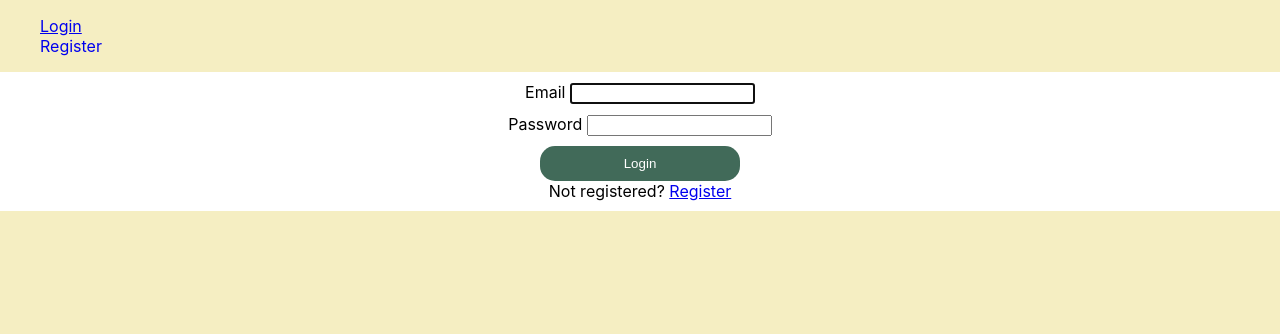
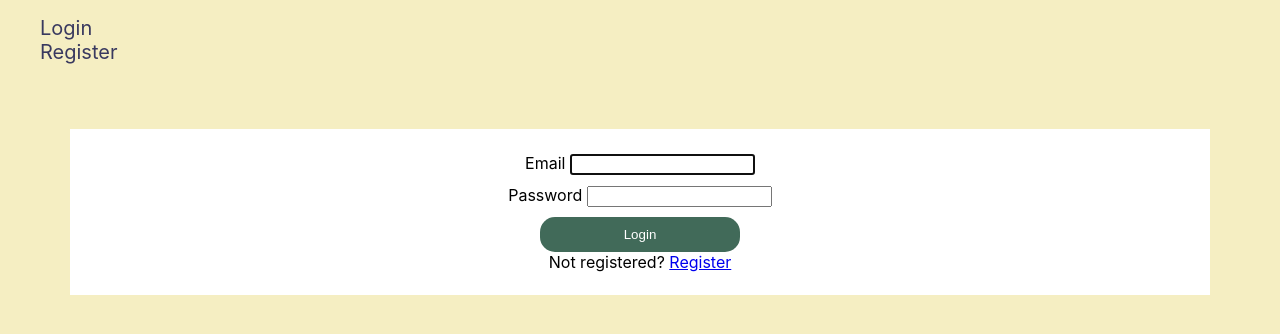
Before and after one commit to NathanCenter/FoodDiary, a React (Create React App) app in the folder FoodDiary/client/: page /login in a window 1280 px wide. Shown: the top 334 px of the page. Built offline with nearby package versions, Linux system fonts and the light colour scheme; no server answers.

Commit message:
fixed the log out and added styling to the register and log in buttons

```diff
--- a/FoodDiary/client/src/components/ApplicationViews.js
+++ b/FoodDiary/client/src/components/ApplicationViews.js
@@ -18,7 +18,7 @@ export default function ApplicationViews({ isLoggedIn }) {
         </Route>
 
 
-        <Route path="/login" >
+        <Route path="/login"  style={{textDecoration: 'none',color:"#39395f", fontSize:"20px"}}>
         <Login />
 
         </Route>
--- a/FoodDiary/client/src/components/FoodDisplay.js
+++ b/FoodDiary/client/src/components/FoodDisplay.js
@@ -2,7 +2,7 @@ import React, { useEffect, useState } from "react";
 import { Link } from "react-router-dom";
 import { getAllFood } from "../modules/FoodManager";
 import { getFoodbyDate } from "../modules/FoodManager";
-import  "../css/styleSheet.css"
+import "../css/styleSheet.css"
 const FoodDisplay = () => {
   let today = new Date();
   let date =
@@ -54,7 +54,7 @@ const styleButton={
   return (
     <>
     <br></br>
-    <div>
+    <div  id="form">
       <button onClick={yesterday} style={styleButton}>Yesterday</button>
       <h1>{newDate}</h1>
 
--- a/FoodDiary/client/src/components/FoodScheduleForm.js
+++ b/FoodDiary/client/src/components/FoodScheduleForm.js
@@ -61,7 +61,7 @@ const styleButton={
         <select id="meal" onChange={handleInputChange}>
           <option value="Dinner">Dinner</option>
           <option value="Lunch">Lunch</option>
-          <option value="BreakFast">BreakFast</option>
+          <option value="Breakfast">Breakfast</option>
           <option value="Snack">Snack</option>
         </select>
 
--- a/FoodDiary/client/src/components/Header.js
+++ b/FoodDiary/client/src/components/Header.js
@@ -13,6 +13,7 @@ import { logout } from "../modules/authManager";
 import Login from "../modules/Login";
 import FoodDisplay from "./FoodDisplay";
 import  "../css/styleSheet.css"
+import { useHistory, Link } from "react-router-dom";
 
 export default function Header({ isLoggedIn }) {
   const [isOpen, setIsOpen] = useState(false);
@@ -30,15 +31,16 @@ export default function Header({ isLoggedIn }) {
             {isLoggedIn && (
               <>
                 <NavItem >
-                  <a
+                  <Link
                     aria-current="page"
                     className="nav-link"
 
                     onClick={logout}
                     to="/login"
+                    style={{textDecoration: 'none',color:"#39395f", fontSize:"20px"}}
                   >
                     Logout
-                  </a>
+                  </Link>
                 </NavItem>
                 <Route path="/FoodSchedule" exact>
                   <FoodDisplay />
@@ -48,12 +50,12 @@ export default function Header({ isLoggedIn }) {
             {!isLoggedIn && (
               <>
                 <NavItem>
-                  <NavLink tag={RRNavLink} class="login" to="/login" >
+                  <NavLink tag={RRNavLink} class="login" to="/login"  style={{textDecoration: 'none',color:"#39395f", fontSize:"20px"}}>
                     Login
                   </NavLink>
                 </NavItem>
                 <NavItem>
-                  <NavLink tag={RRNavLink} class="register"to="/register">
+                  <NavLink tag={RRNavLink} class="register"to="/register" style={{textDecoration: 'none',color:"#39395f", fontSize:"20px"}}>
                     Register
                   </NavLink>
                 </NavItem>
--- a/FoodDiary/client/src/css/styleSheet.css
+++ b/FoodDiary/client/src/css/styleSheet.css
@@ -24,3 +24,28 @@ body{
 textarea{
     resize: none;
 }
+
+#form{
+    width: 222px;
+    padding-inline: 27px;
+}
+#logInForm{
+    background-color: white;
+    text-align: center;
+    justify-content: space-between;
+    padding-top: 24px;
+    padding-bottom: 23px;
+    margin: 65px 70px;
+    max-height: 124px;
+
+}
+#registerStyle
+{     background-color: white;
+    text-align: center;
+    justify-content: space-between;
+    padding-top: 8px;
+    padding-bottom: 23px;
+    margin: 65px 70px;
+    max-height: 250px;
+
+}
--- a/FoodDiary/client/src/modules/Login.js
+++ b/FoodDiary/client/src/modules/Login.js
@@ -17,14 +17,6 @@ export default function Login() {
       .catch(() => alert("Invalid email or password"));
   };
 
-  const logInStyle = {
-    backgroundColor: "white",
-    textAlign: "center",
-    justifyContent: "space-between",
-    margin: "auto",
-    paddingTop:"10px",
-    paddingBottom:"10px"
-  };
 
   const formStyle = {
     paddingBottom: "10px",
@@ -41,7 +33,7 @@ export default function Login() {
     textSize: "20px",
   };
   return (
-    <Form onSubmit={loginSubmit} style={logInStyle}>
+    <Form onSubmit={loginSubmit}  id="logInForm">
       <FormGroup style={formStyle}>
         <Label for="email">Email </Label>
         <Input
--- a/FoodDiary/client/src/modules/Register.js
+++ b/FoodDiary/client/src/modules/Register.js
@@ -2,6 +2,7 @@ import React, { useState } from "react";
 import { Button, Form, FormGroup, Label, Input } from "reactstrap";
 import { useHistory } from "react-router-dom";
 import { register } from "../modules/authManager";
+import "../css/styleSheet.css"
 
 export default function Register() {
   const history = useHistory();
@@ -25,12 +26,7 @@ export default function Register() {
     }
   };
 
-  const registerStyle = {
-    backgroundColor: "white",
-    textAlign: "center",
-    paddingTop:"10px",
-    paddingBottom:"10px"
-  };
+
   const formStyle = {
     paddingBottom: "10px",
 
@@ -46,7 +42,7 @@ export default function Register() {
     textSize: "20px",
   };
   return (
-    <Form onSubmit={registerClick} style={registerStyle}> &nbsp;
+    <Form onSubmit={registerClick} id="registerStyle"> &nbsp;
       <FormGroup style={formStyle}>
         <Label for="Name">Name</Label>  &nbsp;
         <Input
```
